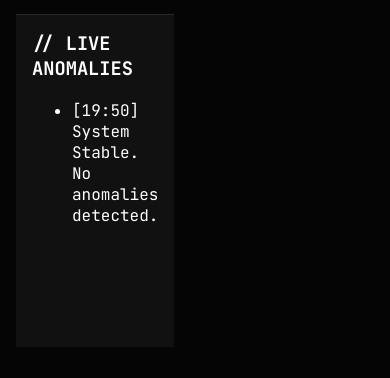
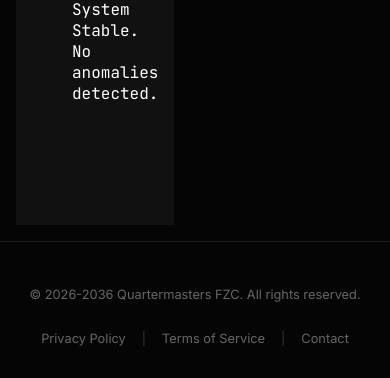
Before and after one commit to quartermasters/China-Watch, a PHP site: page / in a window 390 px wide. Shown: the part 1875-2253 px from the top of the page. Before the commit the page ends 2097 px from the top, so only its background shows below. Run offline with PHP 8.4, Linux system fonts and the light colour scheme; data that the repository does not hold is empty; some libraries are stand-ins or nearby versions.

Commit message:
Feat: Add Global Nav and Quartermasters Footer

```diff
--- a/core/views/layout.php
+++ b/core/views/layout.php
@@ -30,16 +30,26 @@
     <div class="app-container">
         <!-- Header -->
         <header class="header">
-            <div class="logo">Red Pulse // <span style="color:white">China Watch</span></div>
+            <div class="logo">
+                <a href="/" style="text-decoration:none; color:inherit;">
+                    Red Pulse // <span style="color:white">China Watch</span>
+                </a>
+            </div>
+
+            <nav class="main-nav">
+                <a href="/" class="nav-link <?= $uri === '/' ? 'active' : '' ?>">Dashboard</a>
+                <a href="/methodology" class="nav-link">Methodology</a>
+                <a href="/about" class="nav-link">About</a>
+                <a href="/contact" class="nav-link">Contact</a>
+            </nav>
+
             <div class="status-indicator">
                 <span class="font-mono text-green">● SYSTEM OPTIMAL</span>
             </div>
         </header>
 
-        <!-- Sidebar (Nav) -->
-        <nav class="sidebar">
-            <!-- Nav items would go here -->
-        </nav>
+        <!-- Sidebar (Nav) - Hidden for now, moved to top -->
+        <!-- <nav class="sidebar"></nav> -->
 
         <!-- Main Content -->
         <?= $content ?>
@@ -76,6 +86,20 @@
         </div>
     </div>
 
+    <!-- Footer -->
+    <footer class="app-footer">
+        <div class="footer-content">
+            <p>&copy; 2026-2036 <span class="font-bold">Quartermasters FZC</span>. All rights reserved.</p>
+            <div class="footer-links">
+                <a href="/privacy">Privacy Policy</a>
+                <span class="divider">|</span>
+                <a href="/terms">Terms of Service</a>
+                <span class="divider">|</span>
+                <a href="/contact">Contact</a>
+            </div>
+        </div>
+    </footer>
+
     <!-- Cookie Banner (Placeholder for Strategy) -->
     <div id="cookie-consent"></div>
 </body>
--- a/public_html/css/main.css
+++ b/public_html/css/main.css
@@ -26,10 +26,21 @@ body {
 }
 
 /* Utilities */
-.font-mono { font-family: var(--font-mono); }
-.text-red { color: var(--signal-red); }
-.text-green { color: var(--signal-green); }
-.text-amber { color: var(--signal-amber); }
+.font-mono {
+    font-family: var(--font-mono);
+}
+
+.text-red {
+    color: var(--signal-red);
+}
+
+.text-green {
+    color: var(--signal-green);
+}
+
+.text-amber {
+    color: var(--signal-amber);
+}
 
 /* Layout */
 .app-container {
@@ -84,8 +95,13 @@ body {
     border-color: rgba(255, 255, 255, 0.2);
 }
 
-.tile.wide { grid-column: span 2; }
-.tile.tall { grid-row: span 2; }
+.tile.wide {
+    grid-column: span 2;
+}
+
+.tile.tall {
+    grid-row: span 2;
+}
 
 /* Ticker (Sidebar) */
 .ticker-panel {
@@ -95,6 +111,65 @@ body {
     overflow-y: auto;
 }
 
+/* Navigation */
+.main-nav {
+    display: flex;
+    gap: 2rem;
+}
+
+.nav-link {
+    color: var(--text-secondary);
+    text-decoration: none;
+    font-family: var(--font-ui);
+    font-size: 0.9rem;
+    font-weight: 500;
+    transition: color 0.2s ease;
+}
+
+.nav-link:hover,
+.nav-link.active {
+    color: #fff;
+}
+
+/* Footer */
+.app-footer {
+    grid-column: 1 / -1;
+    border-top: 1px solid var(--border-subtle);
+    padding: 2rem 0;
+    margin-top: auto;
+    /* Push to bottom if flex container */
+    text-align: center;
+    color: #666;
+    font-size: 0.8rem;
+}
+
+.footer-content {
+    display: flex;
+    flex-direction: column;
+    align-items: center;
+    gap: 1rem;
+}
+
+.footer-links {
+    display: flex;
+    gap: 1rem;
+    color: #444;
+}
+
+.footer-links a {
+    color: #666;
+    text-decoration: none;
+    transition: color 0.2s;
+}
+
+.footer-links a:hover {
+    color: #999;
+}
+
+.divider {
+    color: #333;
+}
+
 /* Mobile */
 @media (max-width: 1024px) {
     .app-container {
@@ -102,10 +177,20 @@ body {
         grid-template-rows: auto;
         height: auto;
     }
+
     .bento-grid {
         grid-template-columns: 1fr;
     }
-    .tile.wide { grid-column: span 1; }
+
+    .main-nav {
+        display: none;
+        /* Hide top nav on mobile for MVP, use hamburger later */
+    }
+
+    .tile.wide {
+        grid-column: span 1;
+    }
+
     .ticker-panel {
         height: 300px;
         border-left: none;
```
